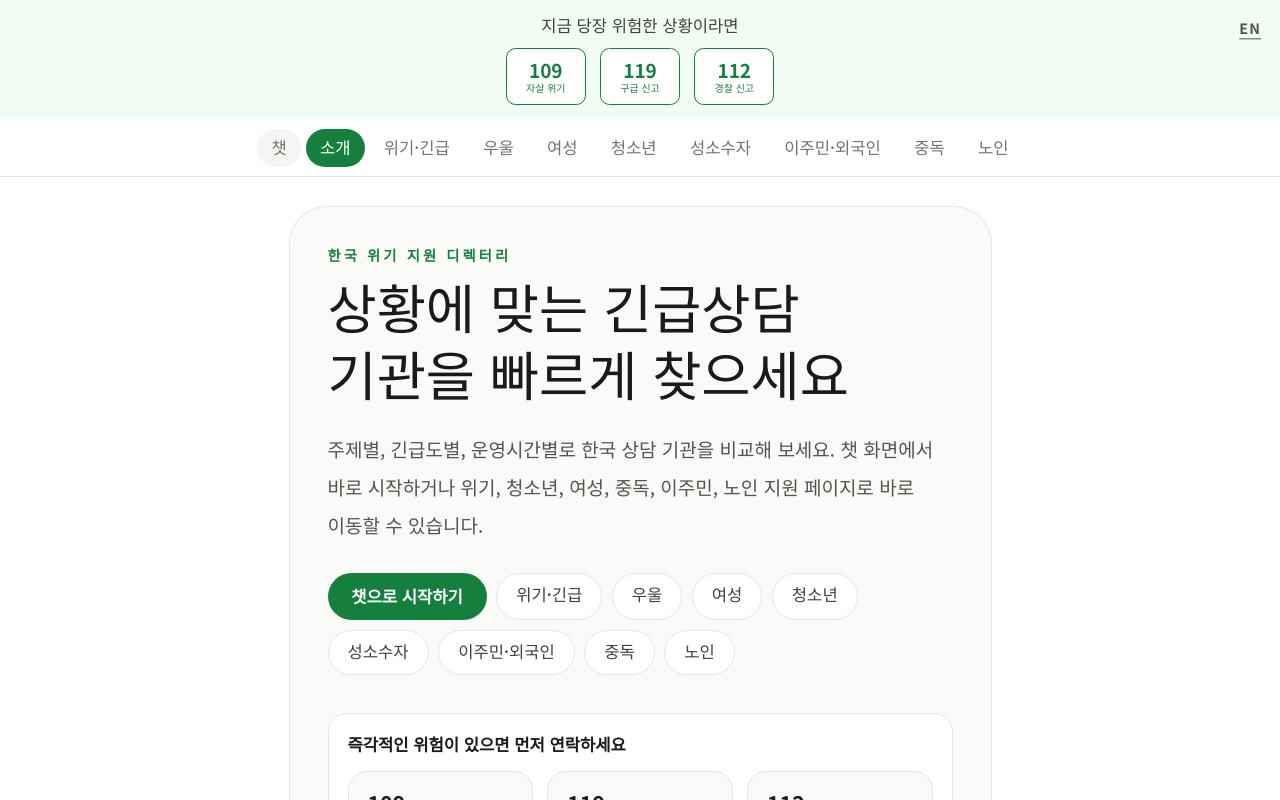
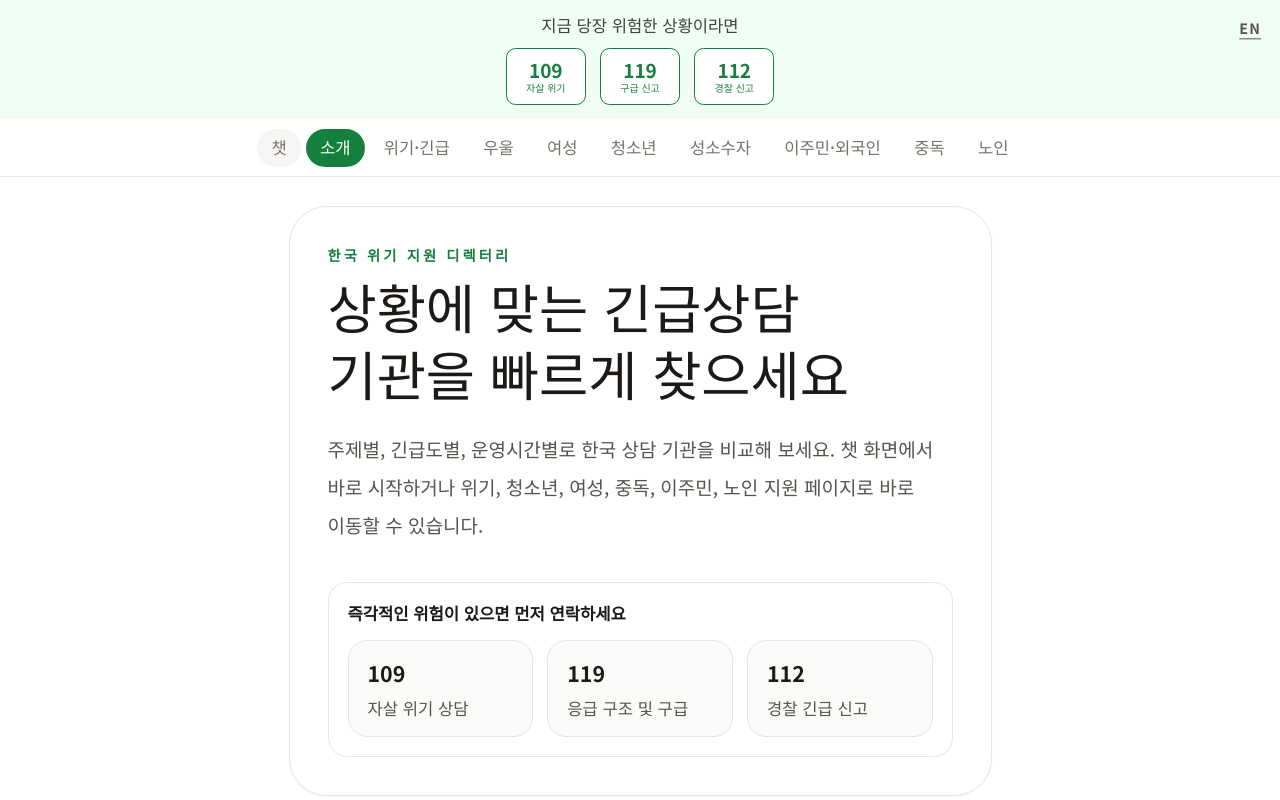
Before and after one commit to gunhalee/maeum-helpline, a Next.js app: page /about in a window 1280 px wide. Shown: the top 800 px of the page. Built offline with nearby package versions, Linux system fonts and the light colour scheme; no server answers.

Commit message:
separate about

```diff
--- a/src/app/about/page.tsx
+++ b/src/app/about/page.tsx
@@ -1,8 +1,6 @@
-import Link from 'next/link'
 import type { Metadata } from 'next'
-import { CATEGORY_META, CATEGORY_ORDER } from '@/lib/categories'
 import { SITE_NAME } from '@/lib/constants'
-import { normalizeLang, translateCategoryLabel, type Lang } from '@/lib/i18n'
+import { normalizeLang } from '@/lib/i18n'
 import {
   getAlternateOpenGraphLocale,
   getHomeSeoCopy,
@@ -13,14 +11,6 @@ import {
 
 interface Props {
   searchParams?: Promise<{ lang?: string }>
-}
-
-function getCategoryHref(category: string, lang: Lang): string {
-  return lang === 'en' ? `/${category}?lang=en` : `/${category}`
-}
-
-function getChatHref(lang: Lang): string {
-  return lang === 'en' ? '/?lang=en' : '/'
 }
 
 export async function generateMetadata({
@@ -79,7 +69,7 @@ export default async function AboutPage({ searchParams }: Props) {
   return (
     <div lang={lang} className="flex flex-1 flex-col bg-white">
       <section className="mx-auto w-[760px] max-w-full px-4 pb-12 pt-6 md:px-6">
-        <header className="rounded-[2rem] border border-stone-200 bg-stone-50 px-5 py-6 shadow-sm md:px-8 md:py-8">
+        <header className="rounded-[2rem] border border-stone-200 bg-white px-5 py-6 shadow-sm md:px-8 md:py-8">
           <p className="text-xs font-semibold uppercase tracking-[0.22em] text-green-700">
             {isEnglish
               ? 'Korean crisis support directory'
@@ -95,24 +85,6 @@ export default async function AboutPage({ searchParams }: Props) {
               ? 'Compare Korean helplines by topic, urgency, and hours. You can start with the chat screen or jump directly to crisis, youth, women, addiction, migrant, and older-adult support pages.'
               : '주제별, 긴급도별, 운영시간별로 한국 상담 기관을 비교해 보세요. 챗 화면에서 바로 시작하거나 위기, 청소년, 여성, 중독, 이주민, 노인 지원 페이지로 바로 이동할 수 있습니다.'}
           </p>
-
-          <div className="mt-6 flex flex-wrap gap-2">
-            <Link
-              href={getChatHref(lang)}
-              className="rounded-full bg-green-700 px-5 py-2.5 text-sm font-semibold text-white transition-colors hover:bg-green-800"
-            >
-              {isEnglish ? 'Start Chat' : '챗으로 시작하기'}
-            </Link>
-            {CATEGORY_ORDER.map((category) => (
-              <Link
-                key={category}
-                href={getCategoryHref(category, lang)}
-                className="rounded-full border border-stone-200 bg-white px-4 py-2 text-sm font-medium text-stone-700 transition-colors hover:border-green-300 hover:bg-green-50 hover:text-green-800"
-              >
-                {translateCategoryLabel(CATEGORY_META[category].label, lang)}
-              </Link>
-            ))}
-          </div>
 
           <div className="mt-8 rounded-2xl border border-stone-200 bg-white px-4 py-4">
             <p className="text-sm font-semibold text-stone-900">
```
